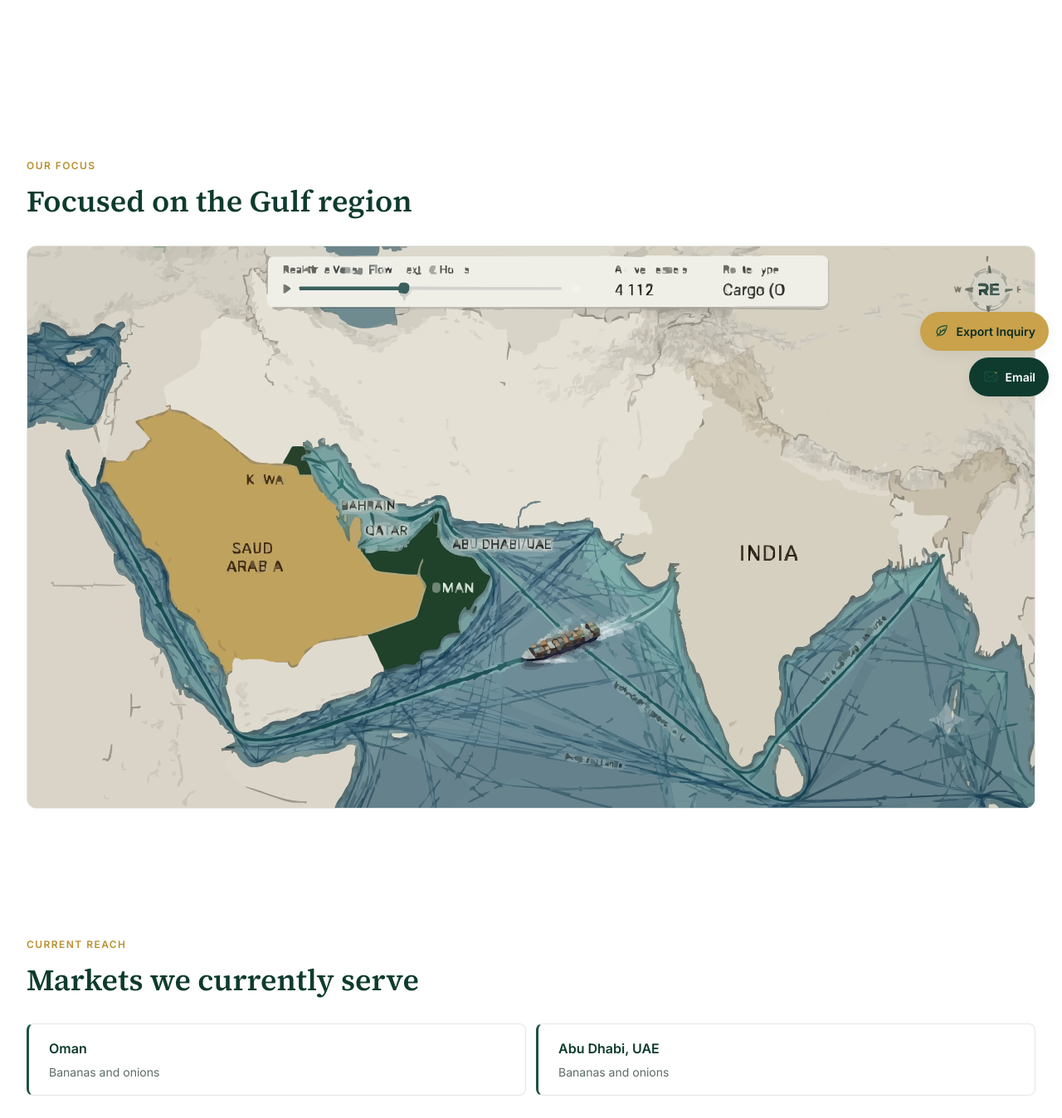
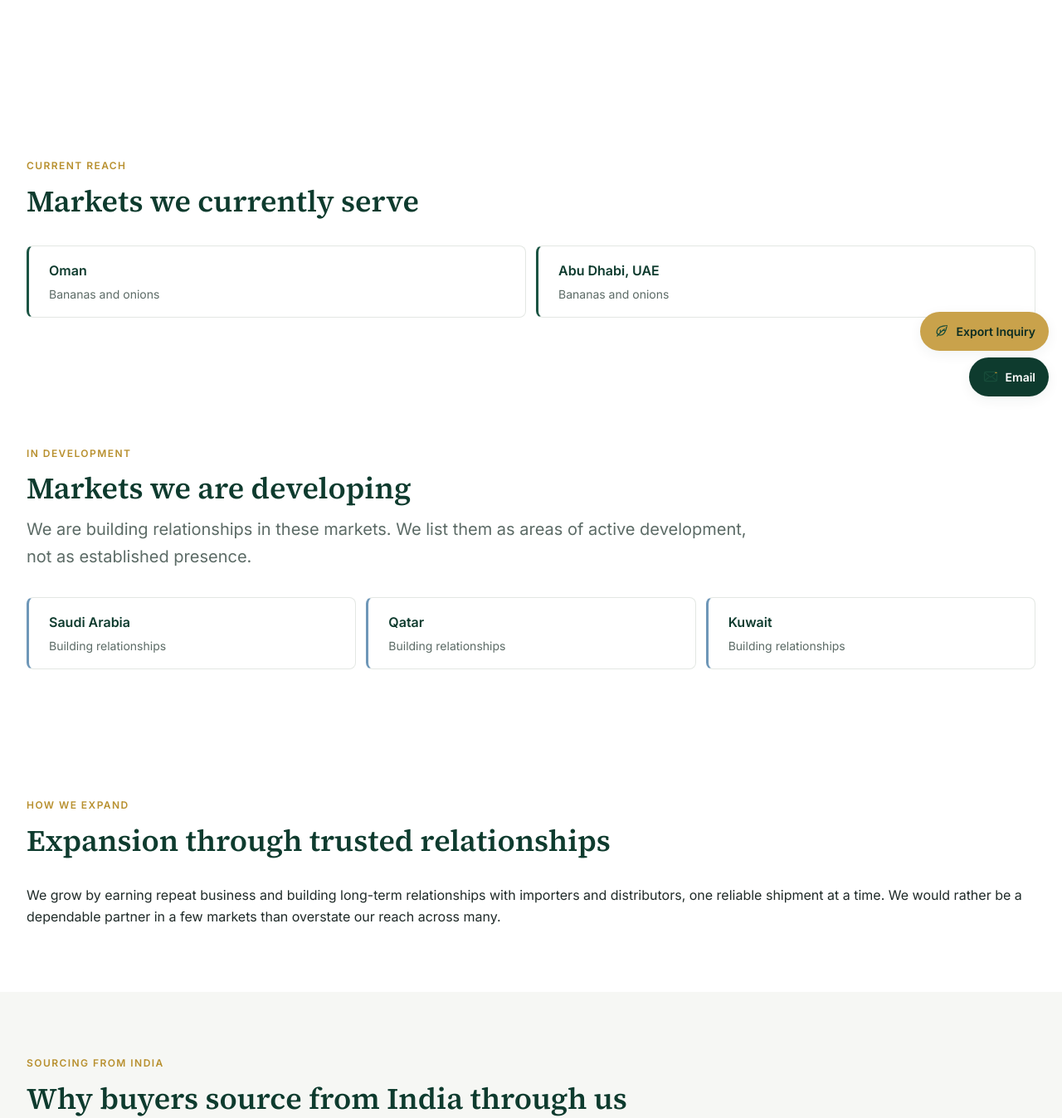
Before and after one commit to ITwArRiOr001/RoyalExotic-Farms, a Flask app: page /en/markets in a window 1280 px wide. Shown: the part 306-1654 px from the top of the page at 83% size. Run offline with Flask 3, Linux system fonts and the light colour scheme; some libraries are stand-ins or nearby versions.

Commit message:
Remove inaccurate markets map section
Removed the markets map section due to inaccuracies in the image and data discrepancies.

```diff
--- a/templates/pages/markets.html
+++ b/templates/pages/markets.html
@@ -56,20 +56,12 @@
       heading_id='markets-hero-title') }}
 </section>
 
-{# ------------------------------------------------------------------ MAP ---- #}
-<section class="markets-map" aria-labelledby="markets-map-title">
-  {{ section_opener(
-      eyebrow=_("Our Focus"),
-      heading=_("Focused on the Gulf region"),
-      heading_level='h2',
-      heading_id='markets-map-title') }}
-  <div class="markets-map__media">
-    <img class="markets-map__img"
-         src="{{ url_for('static', filename='img/markets/gulf-map.svg') }}"
-         alt="{{ _('Map of the Gulf region highlighting the markets Royal Exotic Farms exports to and is developing') }}"
-         width="960" height="540" loading="lazy" decoding="async">
-  </div>
-</section>
+{# [P0] MAP SECTION REMOVED. The image (img/markets/gulf-map.svg — a 2.2 MB
+   auto-traced raster, not a real vector) contradicted app/data/markets.py: it
+   shaded Saudi Arabia as a served market, labelled Bahrain (deliberately not in
+   the data), and carried garbled labels and a fake media-player overlay. The
+   served / developing lists below are the accurate, data-driven source until an
+   accurate schematic map is produced (Phase 4). #}
 
 {# -------------------------------------------------------- CURRENT REACH ---- #}
 <section class="markets-current" aria-labelledby="markets-current-title">
```
